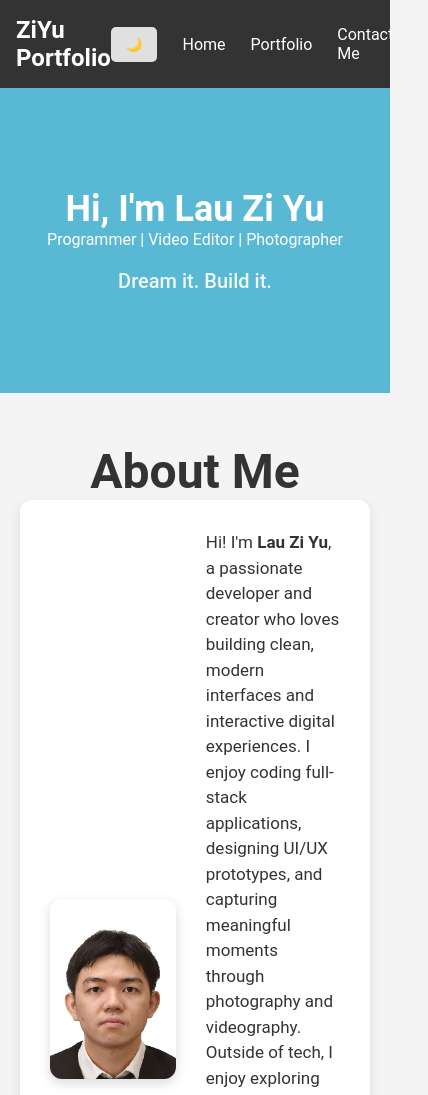
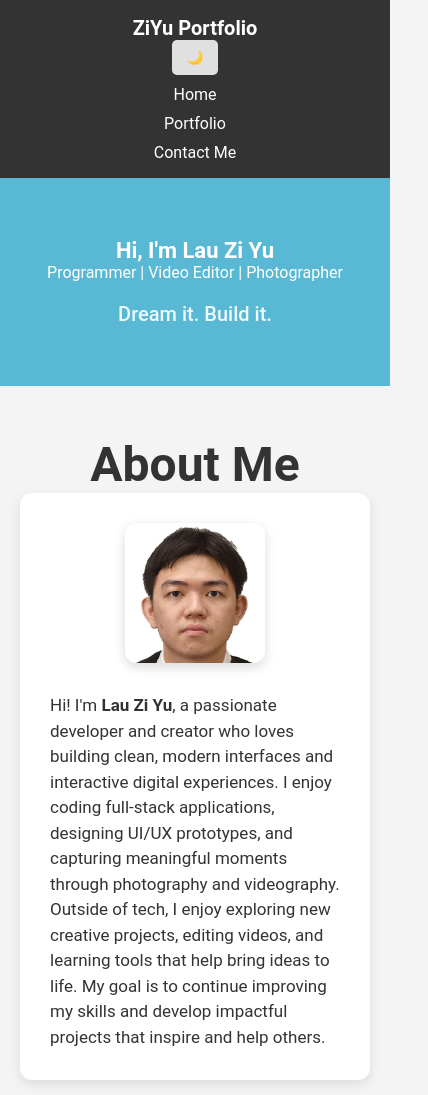
Before and after one commit to jaxonong/myPortfolio, a plain HTML site: page index.html in a window 390 px wide. Shown: the top 1095 px of the page, 428 px wide, since content can reach past the window. Drawn offline with Linux system fonts and the light colour scheme.

Commit message:
Update home.css

```diff
--- a/home.css
+++ b/home.css
@@ -241,3 +241,72 @@ footer {
   text-align: center;
   margin-top: auto;
 }
+
+/* ===== MOBILE RESPONSIVE DESIGN ===== */
+
+/* Phones (max-width: 768px) */
+@media (max-width: 768px) {
+
+  /* NAVIGATION */
+  nav ul {
+    flex-direction: column;
+    gap: 10px;
+  }
+
+  nav {
+    flex-direction: column;
+    text-align: center;
+  }
+
+  /* HERO SECTION */
+  .hero h2 {
+    font-size: 26px;
+  }
+
+  .hero {
+    padding: 60px 20px;
+  }
+
+  /* ABOUT SECTION */
+  .about-card {
+    flex-direction: column;
+    text-align: center;
+  }
+
+  .about-img {
+    width: 140px;
+    height: 140px;
+  }
+
+  .about-text {
+    max-width: 100%;
+  }
+
+  /* CODING & PROJECT CARDS */
+  .coding-cards,
+  .project-cards,
+  .photos-cards {
+    flex-direction: column;
+    align-items: center;
+  }
+
+  .card {
+    width: 90%;
+  }
+
+  /* CONTACT FORM */
+  .contact form {
+    width: 90%;
+  }
+}
+
+/* Very small phones (max-width: 480px) */
+@media (max-width: 480px) {
+  .hero h2 {
+    font-size: 22px;
+  }
+
+  header h1 {
+    font-size: 20px;
+  }
+}
```
